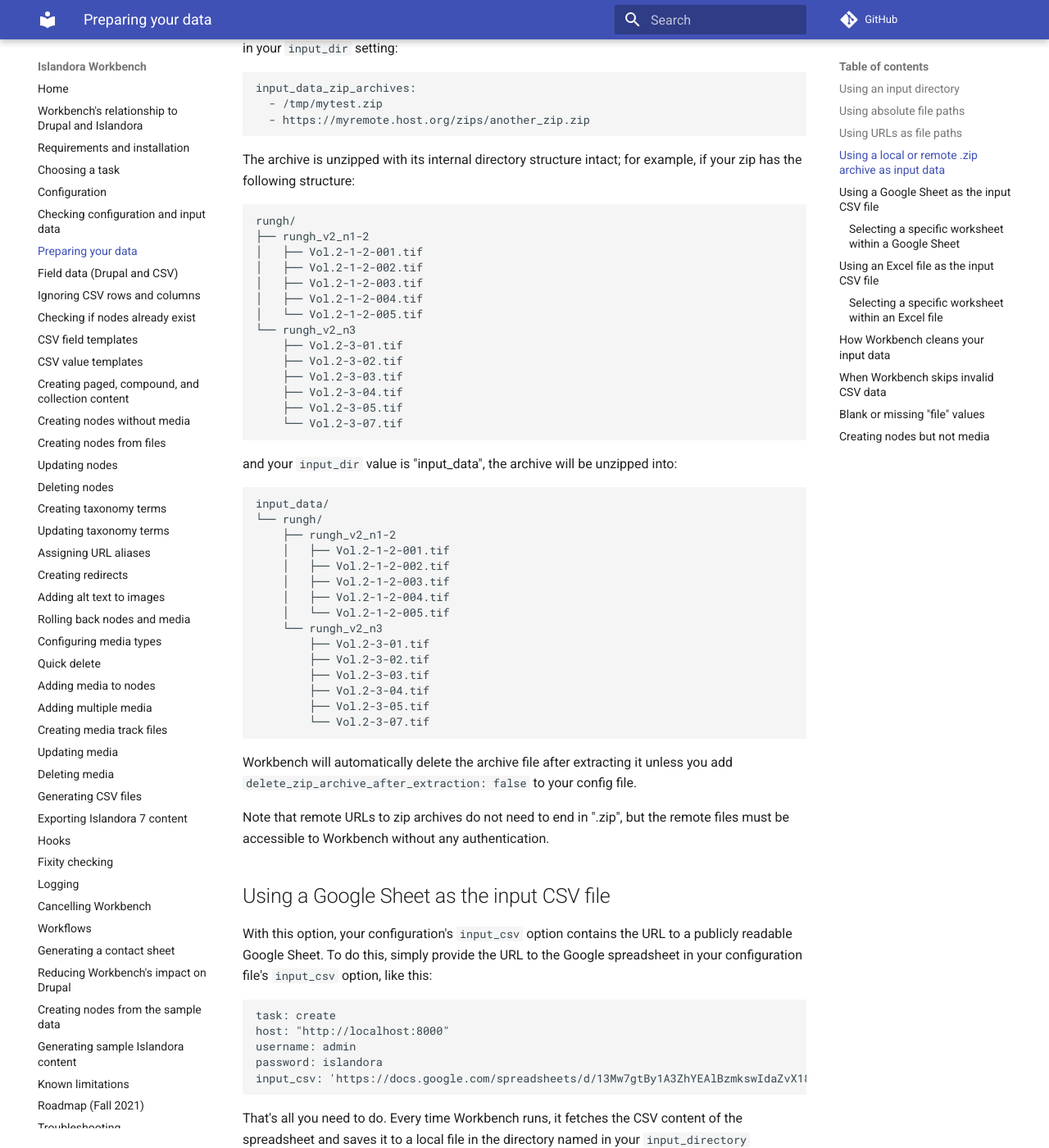
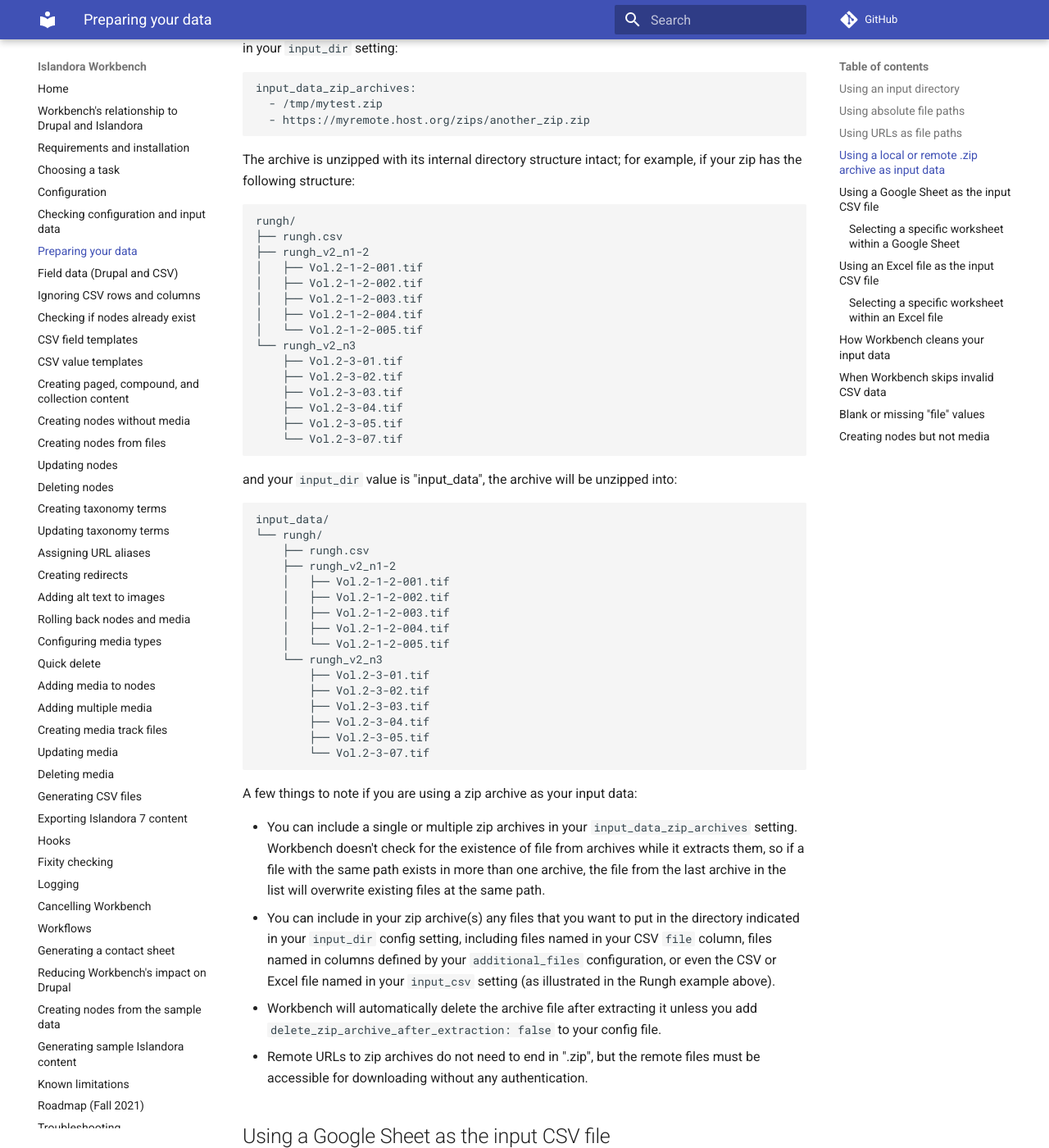
Before and after one commit to mjordan/islandora_workbench_docs, an MkDocs documentation site: the page built from docs/preparing_data.md, in a window 1280 px wide and 1400 px high, scrolled down 4259 px. Shown: the whole window at 82% size. Built offline with MkDocs 1.6.1 and Material for MkDocs 9.7.7, drawn with Linux system fonts in a browser that asks for light colours; comment, search, counter and statistics services are not loaded.

Commit message:
Some additions to the docs about zip archives.

````diff
--- a/docs/preparing_data.md
+++ b/docs/preparing_data.md
@@ -178,6 +178,7 @@
 
 ```
 rungh/
+├── rungh.csv
 ├── rungh_v2_n1-2
 │   ├── Vol.2-1-2-001.tif
 │   ├── Vol.2-1-2-002.tif
@@ -198,6 +199,7 @@
 ```
 input_data/
 └── rungh/
+    ├── rungh.csv
     ├── rungh_v2_n1-2
     │   ├── Vol.2-1-2-001.tif
     │   ├── Vol.2-1-2-002.tif
@@ -213,9 +215,12 @@
         └── Vol.2-3-07.tif
 ```
 
-Workbench will automatically delete the archive file after extracting it unless you add `delete_zip_archive_after_extraction: false` to your config file.
+A few things to note if you are using a zip archive as your input data:
 
-Note that remote URLs to zip archives do not need to end in ".zip", but the remote files must be accessible to Workbench without any authentication.
+- You can include a single or multiple zip archives in your `input_data_zip_archives` setting. Workbench doesn't check for the existence of file from archives while it extracts them, so if a file with the same path exists in more than one archive, the file from the last archive in the list will overwrite existing files at the same path.
+- You can include in your zip archive(s) any files that you want to put in the directory indicated in your `input_dir` config setting, including files named in your CSV `file` column, files named in columns defined by your `additional_files` configuration, or even the CSV or Excel file named in your `input_csv` setting (as illustrated in the Rungh example above).
+- Workbench will automatically delete the archive file after extracting it unless you add `delete_zip_archive_after_extraction: false` to your config file.
+- Remote URLs to zip archives do not need to end in ".zip", but the remote files must be accessible for downloading without any authentication.
 
 ## Using a Google Sheet as the input CSV file
 
````
